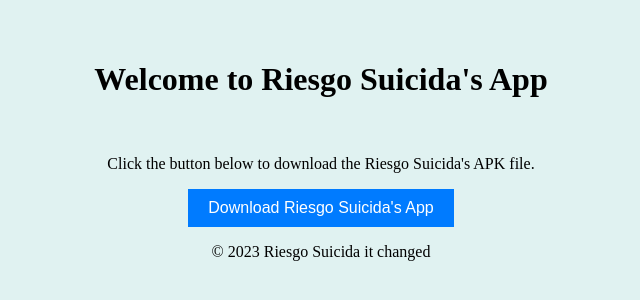
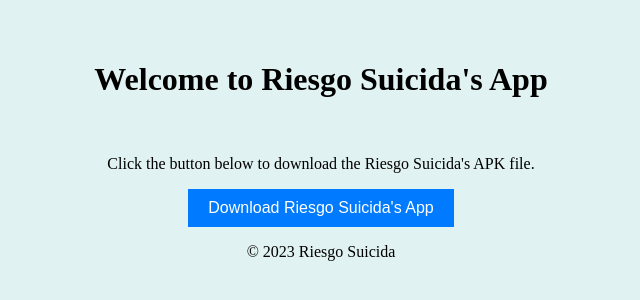
Before and after one commit to Alexlife2002003/RiesgoSuicida-HTML, a plain HTML site: page index.html in a window 1280 px wide. Shown: the part 242-542 px from the top of the page, without its empty margins (319-959 px from the left). Drawn offline with Linux system fonts and the light colour scheme.

```diff
--- a/index.html
+++ b/index.html
@@ -46,7 +46,7 @@
         </a>
     </main>
     <footer>
-        <p>&copy; 2023 Riesgo Suicida  it changed</p>
+        <p>&copy; 2023 Riesgo Suicida</p>
     </footer>
 </body>
 </html>
```
